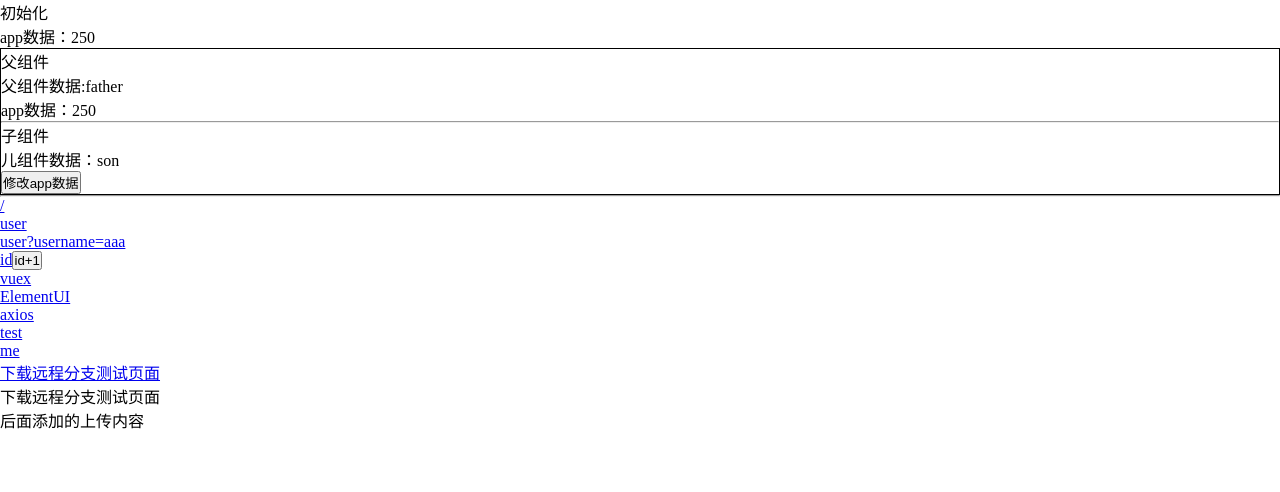
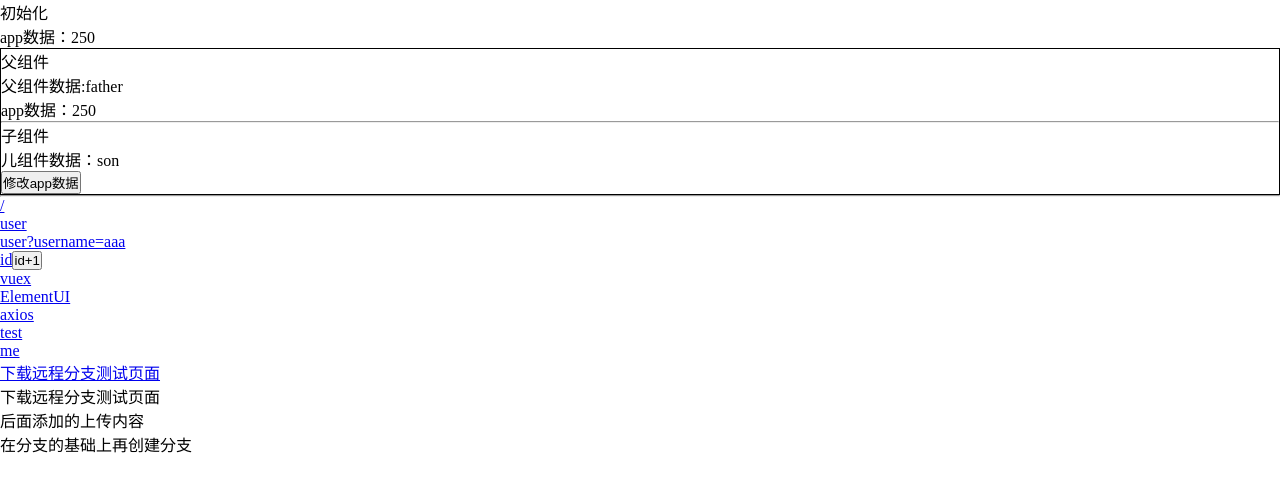
Before and after one commit to liyebang/new, a Vue app: page /#/xzfz in a window 1280 px wide. Shown: the top 492 px of the page. Built offline with nearby package versions, Linux system fonts and the light colour scheme.

Commit message:
在分支的基础上再创建分支

```diff
--- a/src/pages/xiazaifenzhi.vue
+++ b/src/pages/xiazaifenzhi.vue
@@ -2,6 +2,7 @@
   <div class="xiazaifenzhi-page">
       <div>下载远程分支测试页面</div>
       <div>后面添加的上传内容</div>
+      <div>在分支的基础上再创建分支</div>
   </div>
 </template>
 
```
